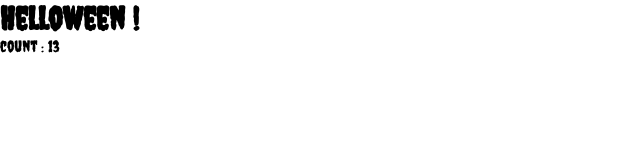
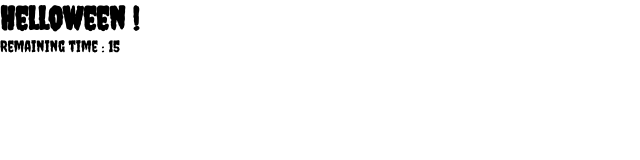
Before and after one commit to GautierMille/hackloween-quizz-movie, a React (Create React App) app in the folder hackloween/: page / in a window 1280 px wide. Shown: the top 160 px of the page, without its empty margins (0-640 px from the left). Built offline with nearby package versions, Linux system fonts and the light colour scheme.

Commit message:
modified count to remaining time

```diff
--- a/hackloween/src/components/Countdown.jsx
+++ b/hackloween/src/components/Countdown.jsx
@@ -16,7 +16,7 @@
   };
 
   render() {
-    return <p id="count">count : {this.state.count}</p>;
+    return <p id="count">Remaining time : {this.state.count}</p>;
   }
 }
 
```
